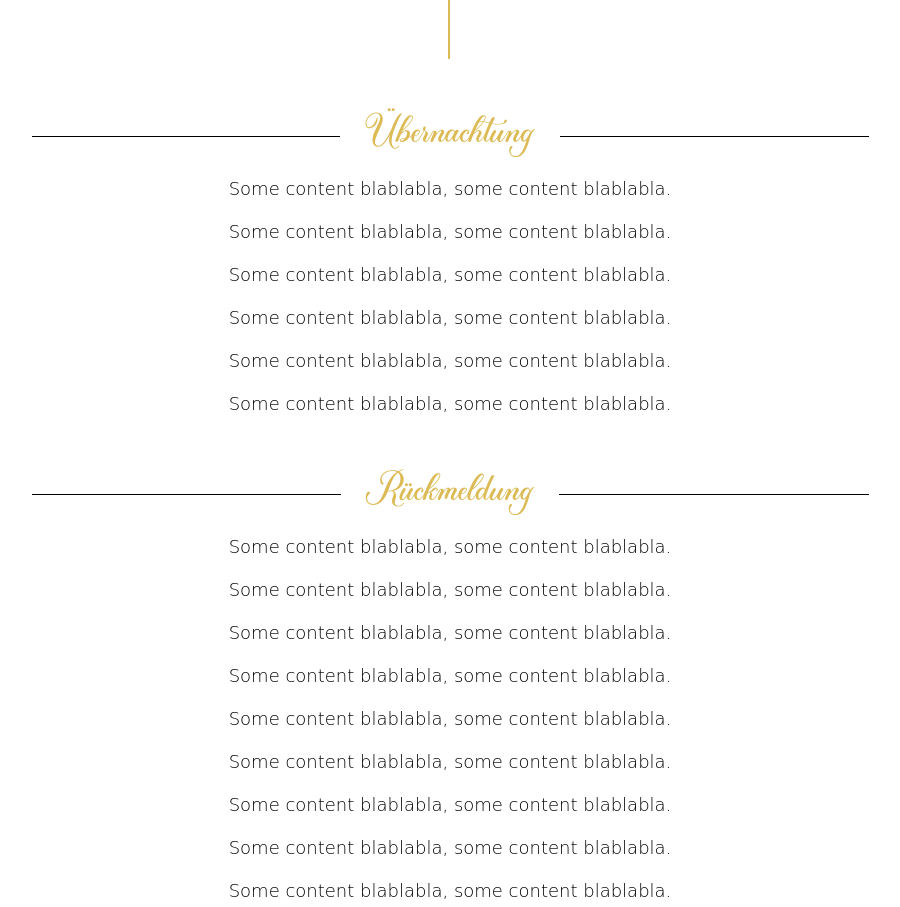
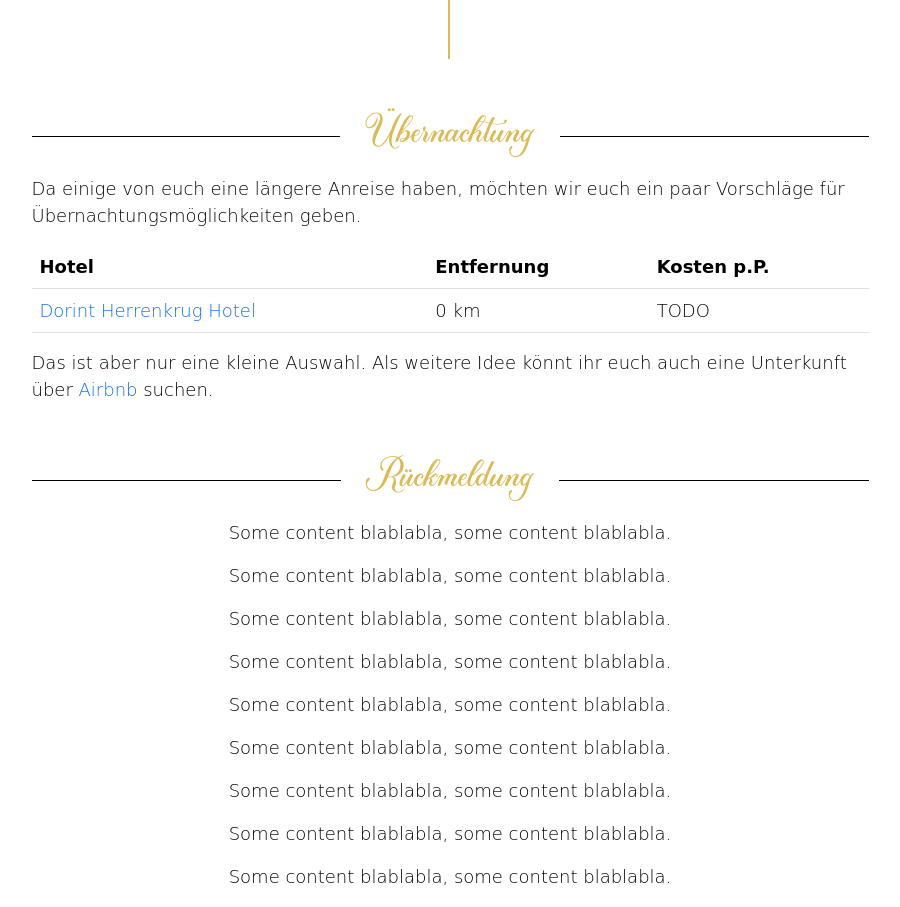
Before and after one commit to Daniel-Stelter/Daniel-Stelter.github.io, a plain HTML site: page index.html in a window 1280 px wide. Shown: the part 2881-3788 px from the top of the page, without its empty margins (190-1090 px from the left). Drawn offline with nearby package versions, Linux system fonts and the light colour scheme.

Commit message:
Started accommodations

```diff
--- a/index.html
+++ b/index.html
@@ -201,14 +201,34 @@
       </div>
     </div>
 
-    <div id="uebernachtung" class="scroll-top-fix my-5 w-75 mx-auto text-center">
+    <div id="uebernachtung" class="scroll-top-fix my-5 w-75 mx-auto">
       <h1>Übernachtung</h1>
-      <p>Some content blablabla, some content blablabla.</p>
-      <p>Some content blablabla, some content blablabla.</p>
-      <p>Some content blablabla, some content blablabla.</p>
-      <p>Some content blablabla, some content blablabla.</p>
-      <p>Some content blablabla, some content blablabla.</p>
-      <p>Some content blablabla, some content blablabla.</p>
+      <p>
+        Da einige von euch eine längere Anreise haben, möchten wir euch ein paar
+        Vorschläge für Übernachtungs&shy;möglichkeiten geben.
+      </p>
+      <table class="table">
+        <thead>
+          <tr>
+            <th>Hotel</th>
+            <th>Entfernung</th>
+            <th>Kosten p.P.</th>
+          </tr>
+        </thead>
+        <tbody>
+          <tr>
+            <td><a href="https://hotel-magdeburg.dorint.com/de/">Dorint Herrenkrug Hotel</a></td>
+            <td>0 km</td>
+            <td>TODO</td>
+          </tr>
+        </tbody>
+      </table>
+      Das ist aber nur eine kleine Auswahl.
+      Als weitere Idee könnt ihr euch auch eine Unterkunft über
+      <a href="https://www.airbnb.de/s/Magdeburg--Germany/homes?adults=1&place_id=ChIJW-raVf_1pUcRYBAH-FlmIwQ&refinement_paths%5B%5D=%2Fhomes&checkin=2025-06-07&checkout=2025-06-08&tab_id=home_tab&query=Magdeburg%2C%20Germany&flexible_trip_lengths%5B%5D=one_week&monthly_start_date=2024-05-01&monthly_length=3&monthly_end_date=2024-08-01&price_filter_input_type=0&price_filter_num_nights=1&channel=EXPLORE&ne_lat=52.16677038957685&ne_lng=11.700595998858773&sw_lat=52.10784171578074&sw_lng=11.619431620218336&zoom=12.986254440388407&zoom_level=12.986254440388407&search_by_map=true&search_type=user_map_move">
+        Airbnb
+      </a>
+      suchen.
     </div>
 
     <div id="rueckmeldung" class="scroll-top-fix my-5 w-75 mx-auto text-center">
```
